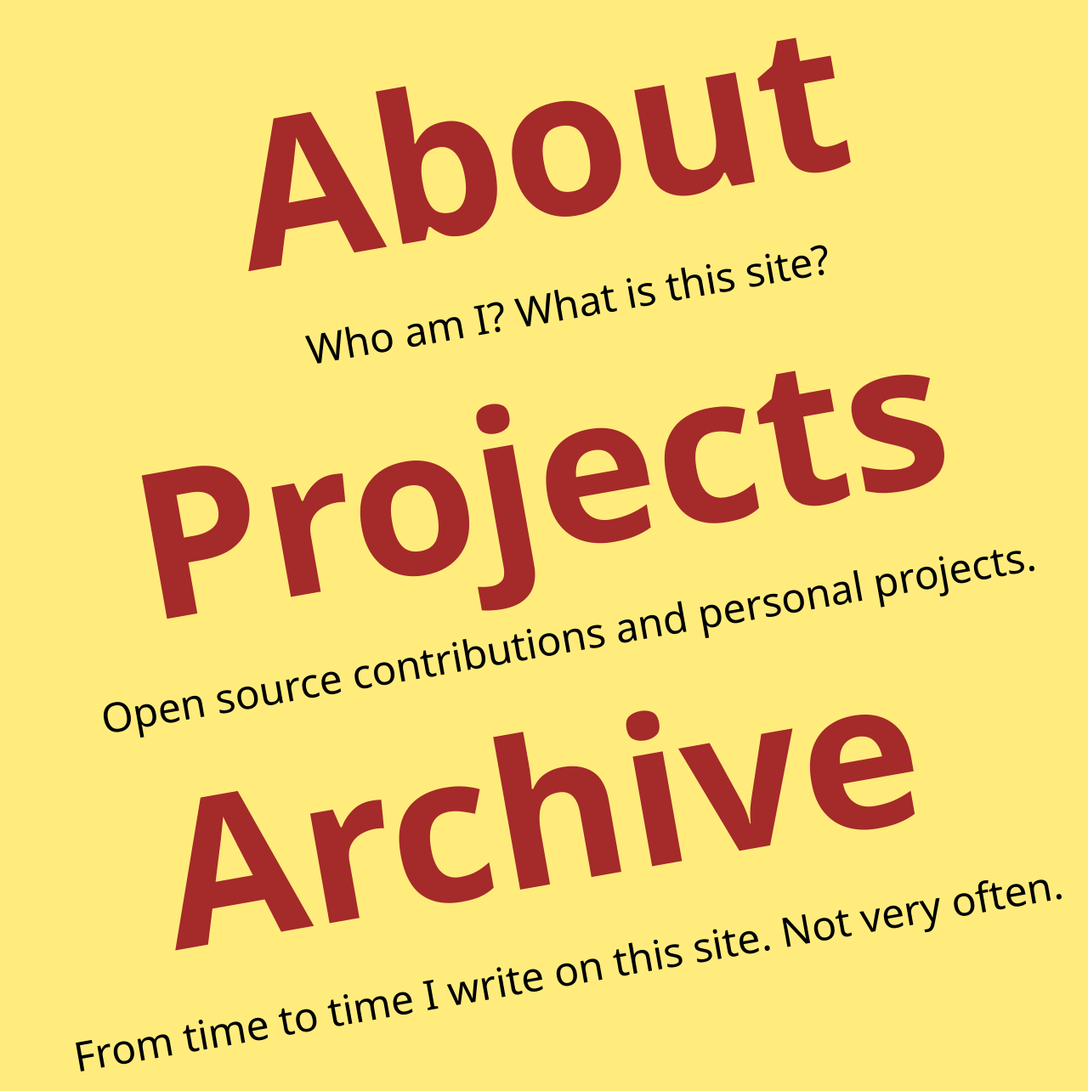
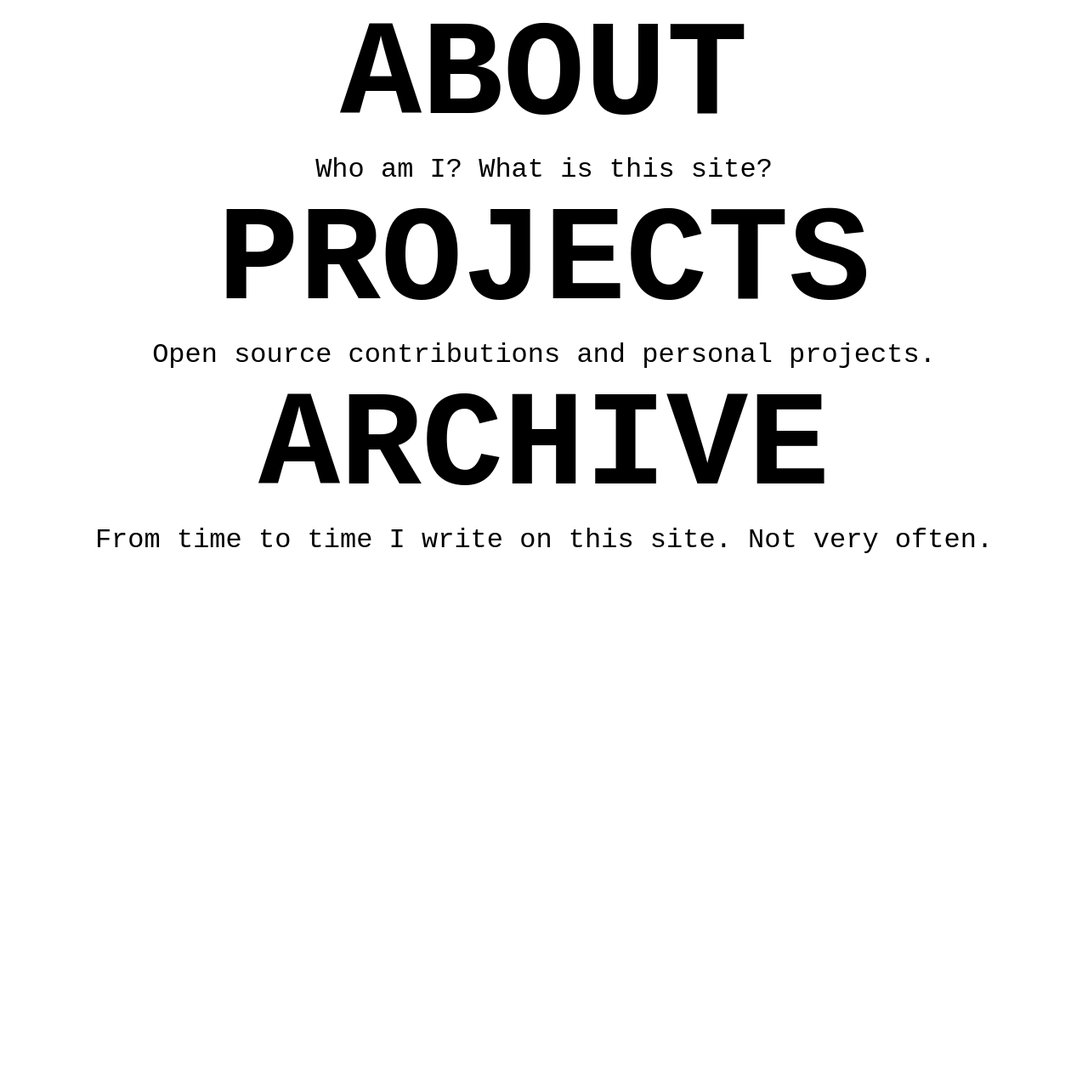
Before and after one commit to mazzi/mazzi.github.com, a Jekyll site: the page built from index.html, in a window 1280 px wide. Shown: the whole page at 85% size. Built offline with Jekyll 4.4.1, drawn with Linux system fonts in a browser that asks for light colours; the list of posts is cut into pages by our own code; after the commit the page ends 900 px from its top, so only the background shows below that.

Commit message:
feat: styles 2025 :tada

```diff
--- a/styles/screen.css
+++ b/styles/screen.css
@@ -1,18 +1,16 @@
-@import   url(https://fonts.googleapis.com/css?family=Noto+Serif+SC);
-
 * {
 	margin: 0;
 	padding: 0;
 }
 
 body {
-    background-color: #ffec7d;
-	color: #000;
-    font-family: 'Segoe UI', Tahoma, Geneva, Verdana, sans-serif;
+    background-color: white;
+	color: black;
+    font-family: "IBM Plex Mono", monospace;
 }
 
 a {
-	color: #973C3F;
+	color: blue;
 	text-decoration: underline;
 }
 
@@ -32,25 +30,26 @@ div#menu ul {
     list-style: none;
 }
 
-div#menu li {
+/* div#menu li {
     transform: rotate(-10deg);
     -webkit-transform: rotate(-10deg);
     -moz-transform: rotate(-10deg);
     -ms-transform: rotate(-10deg);
     -o-transform: rotate(-10deg);
-}
+} */
 
 div#menu a {
     text-decoration: none;
-    font-size: 15em;
+    text-transform: uppercase;
+    font-size: 10em;
     font-weight: bolder;
-    color: brown;
+    color: black;
 }
 
 div#menu p {
     text-decoration: none;
     color: black;
-    font-size: 3em;
+    font-size: 2em;
     font-weight: normal;
 }
 
@@ -65,7 +64,7 @@ div#main {
 	padding: 0 20% 0 20%;
 	margin: auto;
 	max-width: 75ch;
-	font-size: 1.3em;
+	font-size: 1.1em;
 }
 
 div#content {
@@ -75,7 +74,7 @@ div#content {
 
 div#content h2 {
 	margin-bottom: 24px;
-	font-size: 1.5em;
+	font-size: 1.4em;
 	font-weight: bold;
 }
 
@@ -94,7 +93,7 @@ div#content h2 span.date {
 
 div#content h3 {
 	margin: 32px 0 16px 0;
-	font-size: 1.5em;
+	font-size: 1.4em;
 	font-weight: bold;
 }
 
@@ -107,6 +106,7 @@ div.post img {
 	display: block;
 	max-width: 100%;
 	margin: 0 auto 16px auto;
+    border: 5px solid black;
 }
 div.post .right {
 	display: inline-block;
@@ -155,7 +155,7 @@ div.post ul, div.post ol {
 div.post blockquote {
 	margin-bottom: 16px;
 	padding: 16px 16px 1px 16px;
-	background: #95A5A6;
+	background: #242424;
 	color: #fff;
 	border-radius: 3px;
 }
```
